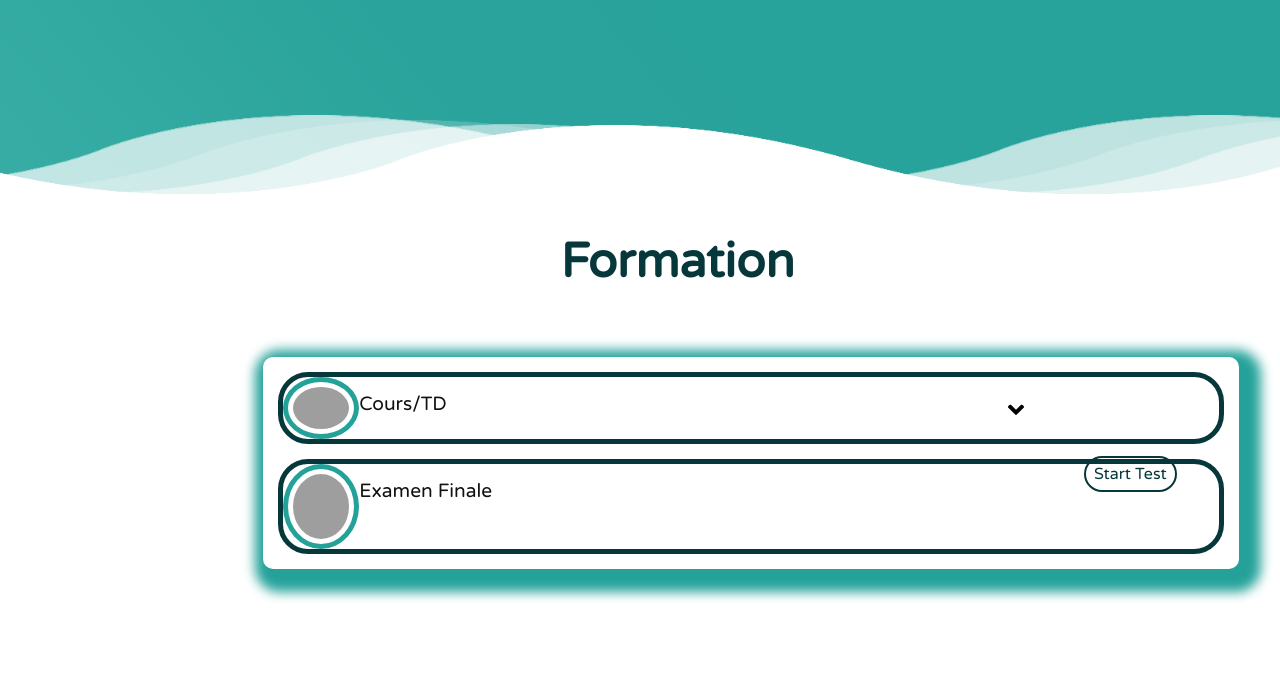
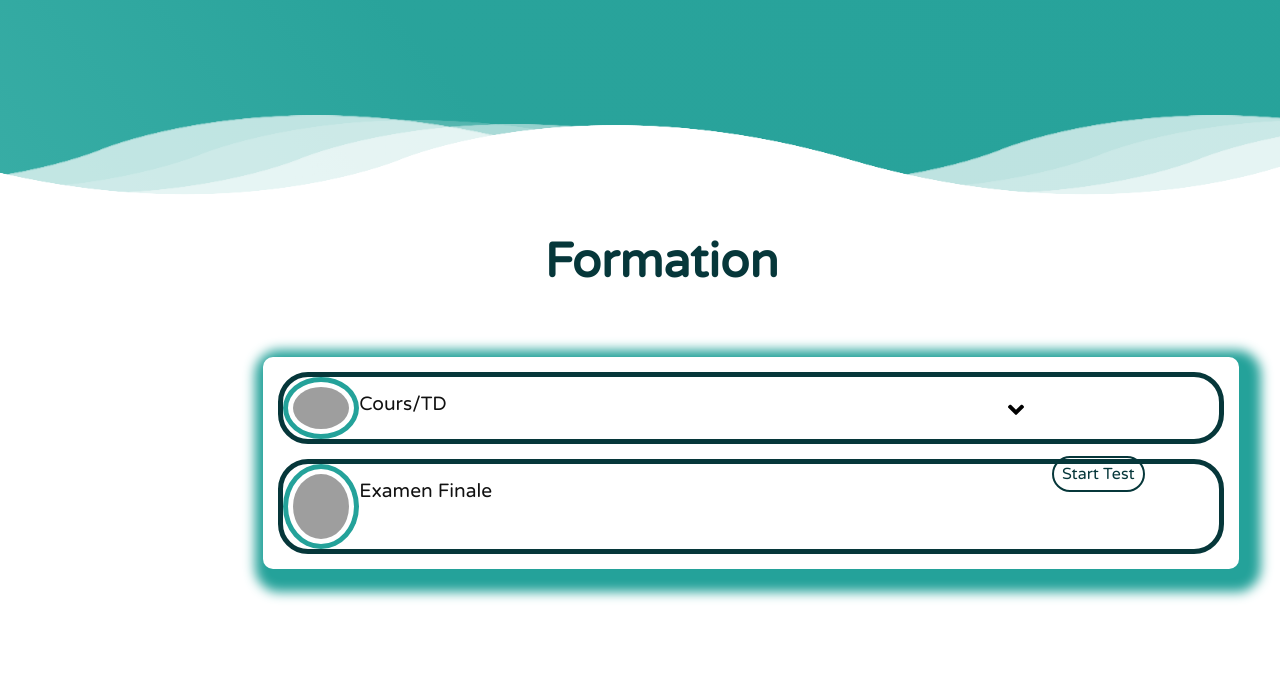
Before and after one commit to KhalidMHASNI/Penglish, a Django app: page /formation/ in a window 1280 px wide. Shown: the part 747-1438 px from the top of the page. Run offline with Django 4.2, Linux system fonts and the light colour scheme; parts of the project's set-up code (start-up, migrations or seed data) failed here and were passed over; some libraries are stand-ins or nearby versions; grey boxes are pictures that could not be loaded.

Commit message:
Final touches

```diff
--- a/BiLingo/settings.py
+++ b/BiLingo/settings.py
@@ -79,7 +79,7 @@
 DATABASES = {
     'default': {
         'ENGINE': 'django.db.backends.postgresql',
-        # 'NAME': 'glapp',
+        'NAME': 'glapp',
         'USER': 'postgres',
         'PASSWORD': 'mhasni10',
         'HOST':'localhost'
--- a/BiLingoApp/static/css/formation.css
+++ b/BiLingoApp/static/css/formation.css
@@ -138,8 +138,7 @@
   background:none;
   text-decoration: none;
   padding: 0.4rem 0.5rem;
-  margin-top: 1.5rem;
-  margin-left: 37rem;
+  margin-left: 35rem;
   border-radius: 25px;
   border: 2px solid var(--bgColor-2);
   transition: 0.1s;
--- a/BiLingoApp/templates/testfinal.html
+++ b/BiLingoApp/templates/testfinal.html
@@ -26,7 +26,7 @@
             <div class="info">5. You'll get points on the basis of your correct answers.</div>
         </div>
         <div class="buttons">
-            <!-- <button class="quit">Exit Test</button> -->
+            <button class="quit">Exit Test</button>
             <button class="restart">Continue</button>
         </div>
     </div>
```
